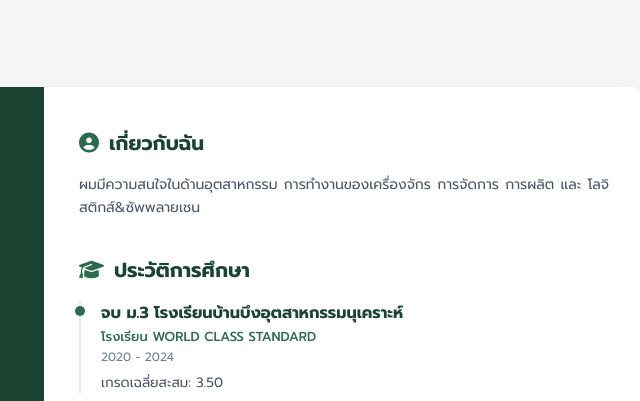
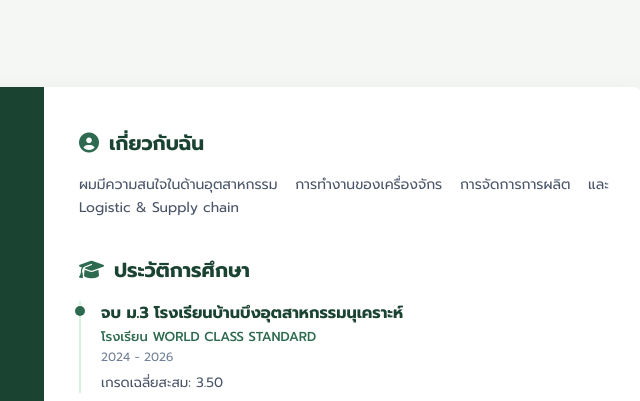
Before and after one commit to s34305/s34305.github.io, a plain HTML site: page h.html in a window 1280 px wide. Shown: the top 401 px of the page, 471-1111 px from the left. Drawn offline with Linux system fonts and the light colour scheme.

Commit message:
Update h.html

```diff
--- a/h.html
+++ b/h.html
@@ -290,7 +290,7 @@
             <section class="main-section">
                 <h2 class="main-title"><i class="fas fa-user-circle"></i> เกี่ยวกับฉัน</h2>
                 <p class="about-text">
-                    ผมมีความสนใจในด้านอุตสาหกรรม การทำงานของเครื่องจักร การจัดการ การผลิต และ โลจิสติกส์&ซัพพลายเชน
+                    ผมมีความสนใจในด้านอุตสาหกรรม การทำงานของเครื่องจักร การจัดการการผลิต   และ Logistic & Supply chain
                 </p>
             </section>
 
@@ -301,7 +301,7 @@
                 <div class="timeline-item">
                     <h4>จบ ม.3 โรงเรียนบ้านบึงอุตสาหกรรมนุเคราะห์</h4>
                     <div class="sub-title">โรงเรียน WORLD CLASS STANDARD</div>
-                    <div class="date">2020 - 2024</div>
+                    <div class="date">2024 - 2026</div>
                     <p>เกรดเฉลี่ยสะสม: 3.50 </p>
                 </div>
             </section>
```
